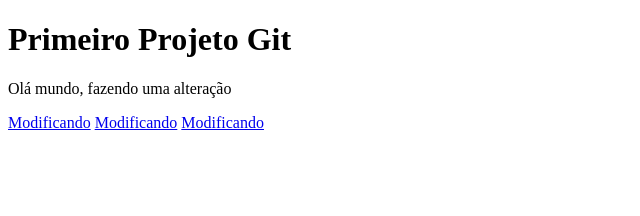
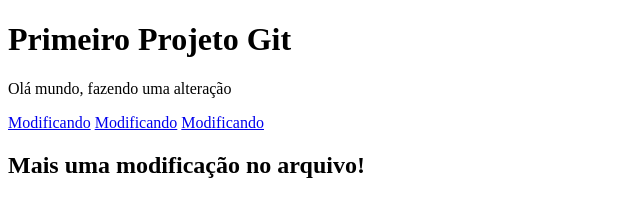
Before and after one commit to eduardoDC101/Curso-Git, a plain HTML site: page index.html in a window 1280 px wide. Shown: the whole page, without its empty margins (0-640 px from the left). Drawn offline with Linux system fonts and the light colour scheme.

Commit message:
Colocando o h2

```diff
--- a/index.html
+++ b/index.html
@@ -11,5 +11,6 @@
     <a href="#" id="1">Modificando</a>
     <a href="#" id="2">Modificando</a>
     <a href="#" id="3">Modificando</a>
+    <h2>Mais uma modificação no arquivo!</h2>
   </body>
 </html>
```
